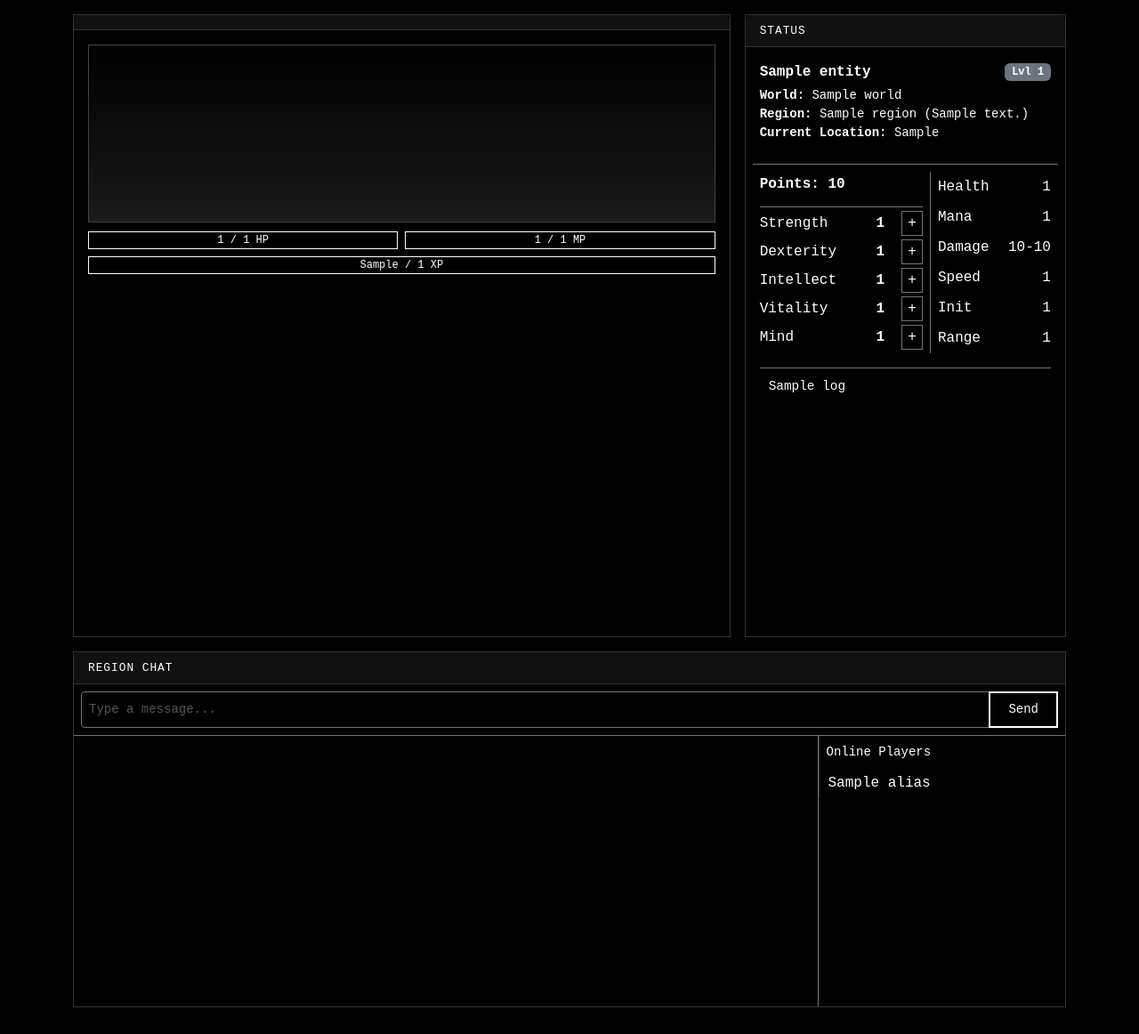
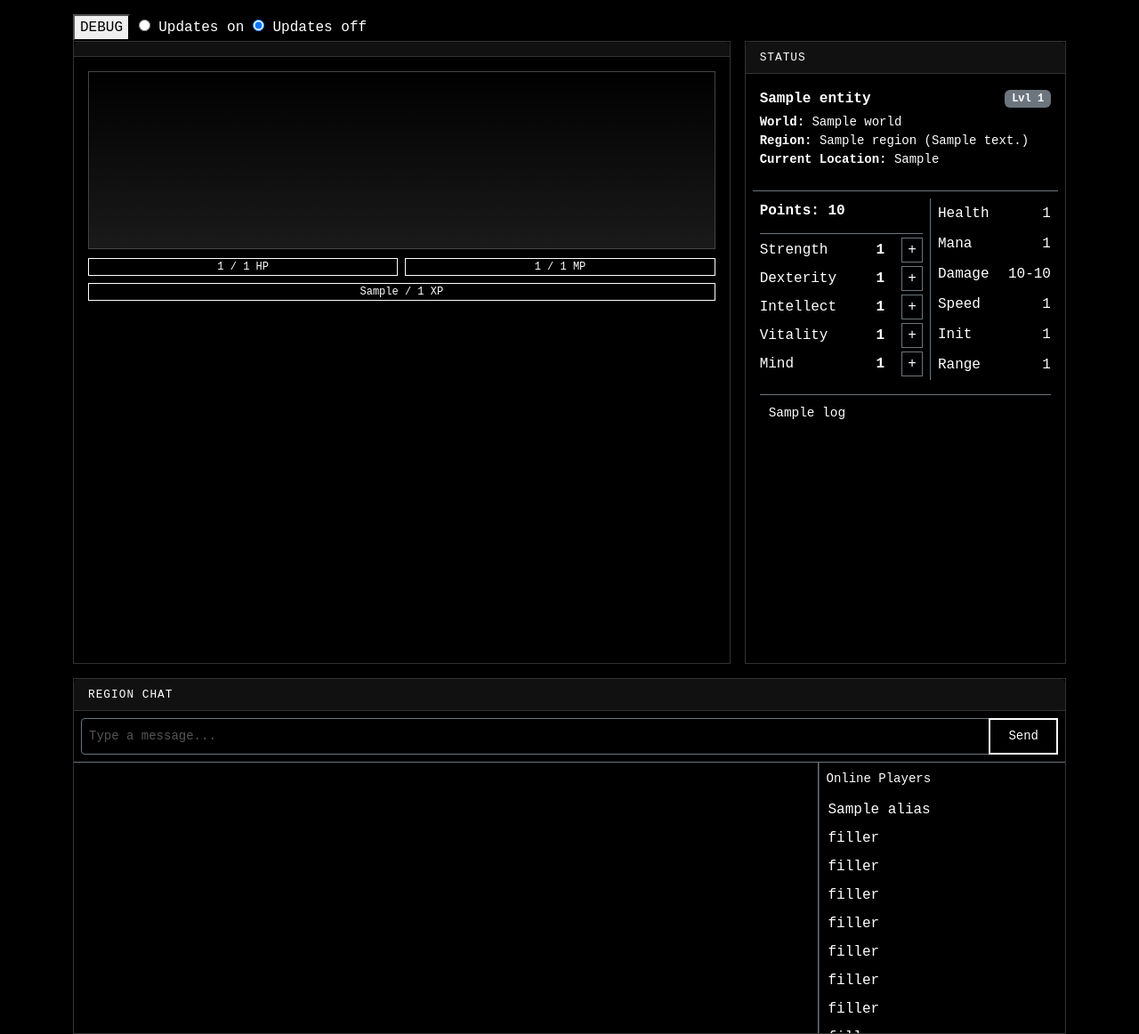
Before and after one commit to jokodev901/qumud, a Django app: template world/templates/map.html in a window 1280 px wide. Shown: the part 59-1221 px from the top of the page at 89% size. Before the commit the page ends 1191 px from the top, so only its background shows below. Run offline with Django 5.2, Linux system fonts and the light colour scheme; tables that the repository leaves empty hold one stand-in row (values such as "Sample post"); the template is opened without the code that fills it: values that come from a table or form of the project are taken from there, most other values are stand-ins (such as "Sample title", 1, 10 or a date in 2020); data that the repository does not hold is empty; some libraries are stand-ins or nearby versions.

Commit message:
assorted fixes/additions
- fixed scroll behavior for region chat to use flex height utility and removed minheight0 class
- removed minheight0 from style.css
- updated readme
- added debug toggle for update polling
- fixed level up stat bug where having an attribute of exactly 1 would break the submit/plus button toggle logic flow

```diff
--- a/static/css/style.css
+++ b/static/css/style.css
@@ -1,5 +1,7 @@
 /* Text shadow for status bar text */
-.text-shadow { text-shadow: 2px 2px 2px #000; }
+.text-shadow {
+    text-shadow: 1px 1px 0px black;
+}
 
 /* Conditional overrides */
 .no-transition {
@@ -35,10 +37,6 @@
     font-size: 0.8rem;
     text-transform: uppercase;
     letter-spacing: 1px;
-}
-
-.minheight0 {
-    min-height: 0px !important;
 }
 
 /* Chat and Log Windows */
--- a/static/js/app.js
+++ b/static/js/app.js
@@ -124,6 +124,7 @@ function levelStats(event) {
     inputField.value = addedVal;
     displayVal.innerText = baseVal + addedVal;
 
+    // Toggle minus buttons
     if (addedVal > 0) {
         btnMinus.classList.remove('invisible');
         btnMinus.classList.add('visible');
@@ -133,24 +134,33 @@ function levelStats(event) {
         btnMinus.classList.add('invisible');
     }
 
+    // Update remaining stat points
     form.setAttribute('data-stat-points', pointsRemaining);
     document.getElementById('stat-points').innerText = pointsRemaining;
 
     const allPlusBtns = form.querySelectorAll('.stat-add-btn');
     const submitBtn = document.getElementById('submit-stats-btn');
 
+    // Toggle plus buttons
     if (pointsRemaining === 0) {
         allPlusBtns.forEach(btn => {
             btn.classList.add('invisible');
             btn.classList.remove('visible');
         });
     }
-    else if (pointsRemaining === pointsOriginal) {
+    else {
+        allPlusBtns.forEach(btn => {
+            btn.classList.add('visible');
+            btn.classList.remove('invisible');
+        });
+    }
+
+    // Toggle submit button
+    if (pointsRemaining === pointsOriginal) {
         submitBtn.classList.add('invisible');
         submitBtn.classList.remove('visible');
     }
     else {
-        allPlusBtns.forEach(btn => { btn.classList.add('visible'); btn.classList.remove('invisible'); });
         submitBtn.classList.add('visible');
         submitBtn.classList.remove('invisible');
     }
--- a/world/templates/map.html
+++ b/world/templates/map.html
@@ -1,8 +1,20 @@
 {% extends base_template %}
 
 {% block content %}
-<div hx-get="{% url 'home' %}" hx-trigger="every 1s" hx-vals='{"trigger": "update"}' hx-swap="none"></div>
-<!--<button hx-get="{% url 'home' %}" hx-vals='{"trigger": "update"}' hx-swap="none">DEBUG</button>-->
+<!--<div hx-get="{% url 'home' %}" hx-trigger="every 1s" hx-vals='{"trigger": "update"}' hx-swap="none"></div>-->
+<button hx-get="{% url 'home' %}" hx-vals='{"trigger": "update"}' hx-swap="none">DEBUG</button>
+
+<input type="radio" name="pollToggle" id="pollOn">
+<label for="pollOn">Updates on</label>
+<input type="radio" name="pollToggle" id="pollOff" checked>
+<label for="pollOff">Updates off</label>
+
+<div hx-get="{% url 'home' %}"
+     hx-trigger="every 1s [document.getElementById('pollOn').checked]"
+     hx-vals='{"trigger": "update"}'
+     hx-swap="none">
+</div>
+
 <div class="row g-3">
     <div class="col-md-8 d-flex" style="height: 700px;">
         <div id="event-card" class="card w-100 d-flex flex-column">
@@ -31,7 +43,7 @@
                     </div>
 
                     <div class="progress flex-fill mb-2 ms-1 position-relative bg-black border border-white" style="min-height: 20px;">
-                        <div id="status-mp-bar" class="progress-bar bg-info"
+                        <div id="status-mp-bar" class="progress-bar bg-primary"
                              role="progressbar"
                              style="width: {{ character_mana_perc }}%;"
                              aria-valuenow="{{ character.mana }}"
@@ -66,7 +78,7 @@
     <div class="col-md-4 d-flex" style="height: 700px;">
         <div id="status-card" class="card w-100 d-flex flex-column" hx-target="#status-card-body">
             <div class="card-header">Status</div>
-            <div id="status-card-body" class="card-body d-flex flex-column minheight0">
+            <div id="status-card-body" class="card-body d-flex flex-column overflow-hidden">
 
                 <div class="d-flex justify-content-between align-items-center mb-1">
                     <span class="fw-bold">{{ character.name }}</span>
@@ -77,7 +89,7 @@
 
                 {% include 'partials/player_stats.html' %}
 
-                <div class="scroll-window my-3 overflow-auto flex-grow-1 minheight0 border-top border-secondary">
+                <div class="scroll-window my-3 overflow-auto flex-grow-1 border-top border-secondary">
                     {% include 'partials/player_log.html' %}
                 </div>
 
@@ -86,10 +98,11 @@
     </div>
 
     <div class="col d-flex" style="height: 400px;">
-        <div id="region-chat-card" class="card w-100 d-flex flex-column" >
-            <div class="card-header">Region Chat</div>
+        <div id="region-chat-card" class="card w-100 d-flex flex-column">
+            <div class="card-header flex-shrink-0">Region Chat</div>
+
             <div id="region-chat-card-body" class="card-body p-0 d-flex flex-column overflow-hidden">
-                <div class="p-2 border-bottom border-secondary">
+                <div class="d-flex p-2 border-bottom border-secondary flex-shrink-0">
                     <form id="region-chat-form" style="display: contents;"
                           autocomplete="off"
                           hx-swap="none"
@@ -106,17 +119,18 @@
                         </div>
                     </form>
                 </div>
+
                 <div class="row g-0 flex-grow-1 overflow-hidden">
-                    <div class="col-9 flex-column h-100">
+
+                    <div class="col-9 h-100 d-flex flex-column">
                         <div class="scroll-window overflow-auto h-100">
-
                             {% include 'partials/region_chat.html' %}
-
                         </div>
                     </div>
+
                     <div class="col-3 h-100 border-start border-secondary">
-                        <div class="player-list d-flex flex-column flex-grow-1">
-                            <div class="px-2 pt-2 pb-1 small mb-1">
+                        <div class="player-list d-flex flex-column h-100">
+                            <div class="px-2 pt-2 pb-1 small mb-1 flex-shrink-0">
                                 Online Players
                             </div>
 
--- a/world/templates/partials/region_players.html
+++ b/world/templates/partials/region_players.html
@@ -1,6 +1,26 @@
-<div id="player-list-swap" class="list-group list-group-flush flex-grow-1 overflow-auto minheight0"
+<div id="player-list-swap" class="d-flex list-group list-group-flush flex-grow-1 overflow-auto"
      {% if update %} hx-swap-oob="true" {% endif %}>
     {% for player in region_players %}
     <div class="list-group-item">{{ player.alias }}</div>
     {% endfor %}
+    <div class="list-group-item">filler</div>
+    <div class="list-group-item">filler</div>
+    <div class="list-group-item">filler</div>
+    <div class="list-group-item">filler</div>
+    <div class="list-group-item">filler</div>
+    <div class="list-group-item">filler</div>
+    <div class="list-group-item">filler</div>
+    <div class="list-group-item">filler</div>
+    <div class="list-group-item">filler</div>
+    <div class="list-group-item">filler</div>
+    <div class="list-group-item">filler</div>
+    <div class="list-group-item">filler</div>
+    <div class="list-group-item">filler</div>
+    <div class="list-group-item">filler</div>
+    <div class="list-group-item">filler</div>
+    <div class="list-group-item">filler</div>
+    <div class="list-group-item">filler</div>
+    <div class="list-group-item">filler</div>
+    <div class="list-group-item">filler</div>
+    <div class="list-group-item">filler</div>
 </div>
--- a/world/templates/partials/status_location.html
+++ b/world/templates/partials/status_location.html
@@ -1,4 +1,4 @@
-<div id="status-location" {% if update%} hx-swap-oob="true" {% endif %}>
+<div id="status-location" class="d-flex flex-column" {% if update%} hx-swap-oob="true" {% endif %}>
   <div class="small fw-bold">World: <span class="fw-light">{{ travel.world }}</span></div>
   <div class="small fw-bold">Region: <span class="fw-light">{{ travel.region }} ({{ travel.region.get_biome_display }})</span></div>
   <div class="small fw-bold mb-4">Current Location: <span class="fw-light">{{ travel.current_location }}</span></div>
```
Also changed, not shown: README.md.
